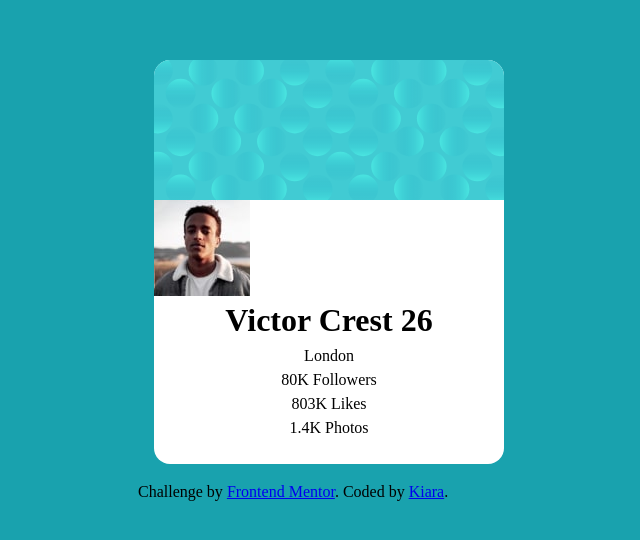
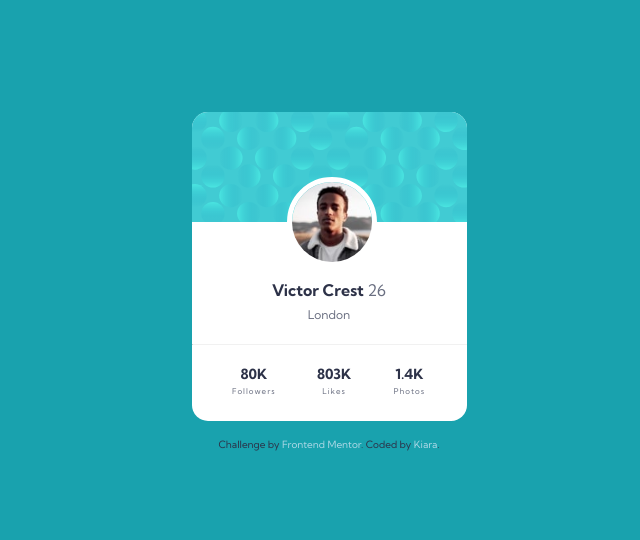
Before and after one commit to AndreeaKiara/profile-card-component, a plain HTML site: page index.html in a window 1280 px wide. Shown: the part 126-666 px from the top of the page, without its empty margins (311-951 px from the left). Drawn offline with Linux system fonts and the light colour scheme.

Commit message:
Add files via upload

```diff
--- a/index.html
+++ b/index.html
@@ -22,6 +22,12 @@
     <title>Frontend Mentor | Profile card component</title>
   </head>
   <body>
+    <!-- <div class="bg-top">
+      <img
+        src="images/bg-pattern-top.svg"
+        alt="Decorative cirlce in the top part of the page"
+      />
+    </div> -->
     <main class="profile">
       <div class="banner">
         <img
@@ -34,6 +40,7 @@
         class="avatar"
         alt="Avatar picture of Victor, owner of the profile"
       />
+      <div class="profile-text">
         <h1 class="title">Victor Crest <span class="age">26</span></h1>
         <p class="location">London</p>
         <hr />
@@ -42,7 +49,14 @@
           <p class="stats"><span>803K</span> Likes</p>
           <p class="stats"><span>1.4K</span> Photos</p>
         </div>
+      </div>
     </main>
+    <!-- <div class="bg-bot">
+      <img
+        src="images/bg-pattern-bottom.svg"
+        alt="Decorative cirlce in the bottom part of the page"
+      />
+    </div> -->
     <footer class="attribution">
       Challenge by
       <a href="https://www.frontendmentor.io?ref=challenge" target="_blank"
--- a/style.css
+++ b/style.css
@@ -87,14 +87,25 @@ body {
   place-content: center;
   min-height: 100vh;
   background-color: var(--clr-primary-300);
+  font-size: 12px;
+  font-family: var(--ff-base);
+  font-weight: var(--fw-regular);
+  color: var(--clr-primary-200);
   /*background-image: url(images/bg-pattern-top.svg); */
 }
 
 hr {
   color: var(--clr-neutral-200);
-  opacity: 0.3;
-  border: none;
+  opacity: 0.8;
   border-top: 1px;
+  margin: 1.2rem 0;
+}
+
+.flex-group {
+  display: flex;
+  gap: 1rem;
+  padding: 0 1.7rem;
+  justify-content: space-around;
 }
 
 .profile {
@@ -106,4 +117,57 @@ hr {
   overflow: hidden;
   border-radius: 1rem;
   padding-bottom: 1.5rem;
+  max-width: 275px;
 }
+
+.avatar {
+  border-radius: 100%;
+  border: 5px solid white;
+  position: absolute;
+  translate: 95px 65px;
+  width: 90px;
+}
+
+.profile-text {
+  padding-top: 3.5rem;
+}
+
+.title {
+  font-size: 16px;
+  color: var(--clr-primary-500);
+  padding-bottom: 0.25rem;
+}
+
+.age {
+  color: var(--clr-primary-200);
+  font-weight: var(--fw-regular);
+}
+
+.attribution {
+  text-align: center;
+  font-size: 10px;
+  font-family: var(--ff-base);
+  color: var(--clr-primary-500);
+}
+
+.attribution a {
+  text-decoration: none;
+  color: lightblue;
+}
+
+.attribution a:hover {
+  color: white;
+}
+
+.stats {
+  font-weight: var(--fw-regular);
+  font-size: 8px;
+  letter-spacing: 1px;
+}
+
+.flex-group span {
+  font-size: 14px;
+  letter-spacing: 0;
+  color: var(--clr-primary-500);
+  font-weight: var(--fw-bold);
+}
```
Lines whose indentation alone changed are shown as unchanged.
